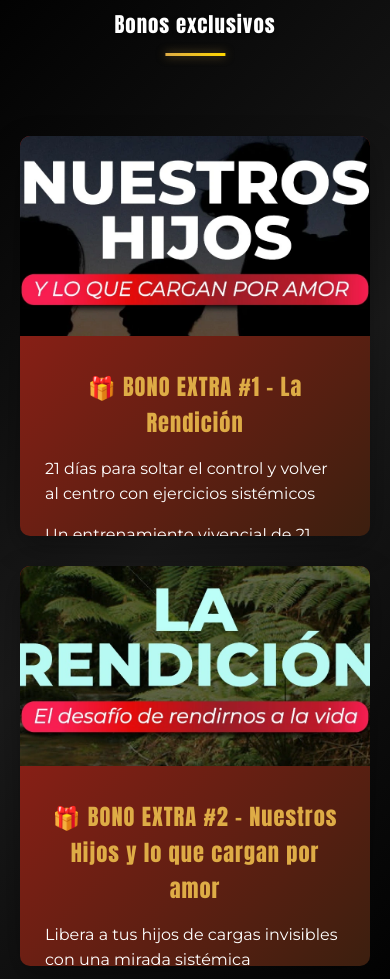
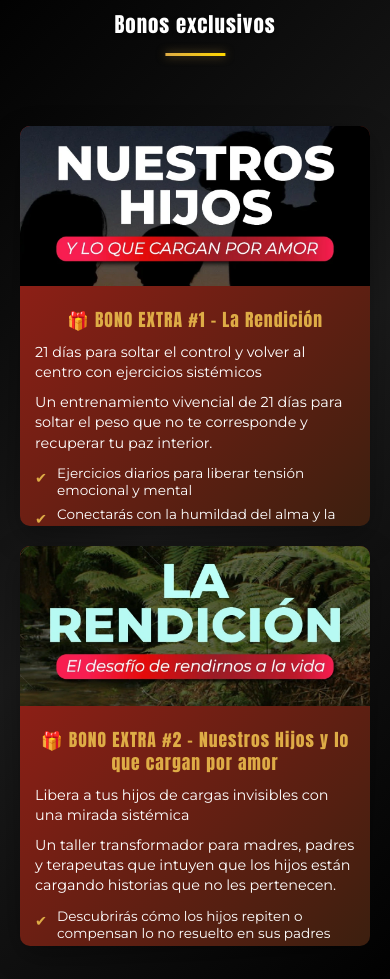
Before and after one commit to Guille1133/RenzoGuillen, a plain HTML site: page pv/index.html in a window 390 px wide. Shown: the part 8600-9579 px from the top of the page. Drawn offline with nearby package versions, Linux system fonts and the light colour scheme; files whose address does not match are found by name.

Commit message:
Update index.html

```diff
--- a/pv/index.html
+++ b/pv/index.html
@@ -1182,13 +1182,48 @@
                 font-size: 1.3rem;
             }
 
-            /* Bonos responsive */
+            /* BONOS RESPONSIVE - CORRECCIÓN PARA MÓVIL */
             .bonuses-container {
                 flex-direction: column;
+                gap: 20px; /* Reducir gap en móvil */
+                margin: 30px 0; /* Reducir margen */
             }
 
             .bonus-item {
                 max-width: 100%;
+                margin: 0 auto; /* Centrar */
+            }
+
+            .bonus-image {
+                height: 180px; /* Reducir altura en móvil */
+            }
+
+            .bonus-content {
+                padding: 20px; /* Reducir padding */
+            }
+
+            .bonus-title {
+                font-size: 1.2rem; /* Reducir tamaño del título */
+                margin-bottom: 12px;
+            }
+
+            .bonus-description {
+                font-size: 0.95rem; /* Reducir tamaño del texto */
+                line-height: 1.5; /* Mejorar espaciado de líneas */
+                margin-bottom: 12px;
+            }
+
+            .bonus-features {
+                margin: 15px 0; /* Reducir margen */
+            }
+
+            .bonus-feature {
+                margin-bottom: 8px; /* Reducir espacio entre elementos */
+            }
+
+            .bonus-feature-text {
+                font-size: 0.9rem; /* Reducir tamaño del texto de características */
+                line-height: 1.4; /* Mejorar legibilidad */
             }
 
             /* Footer responsive */
@@ -1303,6 +1338,49 @@
 
             .module-text h3 {
                 font-size: 1.2rem;
+            }
+
+            /* BONOS PARA MÓVILES PEQUEÑOS - AJUSTES ADICIONALES */
+            .bonus-item {
+                margin: 0; /* Sin margen */
+            }
+
+            .bonus-image {
+                height: 160px; /* Aún más pequeño para móviles muy pequeños */
+            }
+
+            .bonus-content {
+                padding: 15px; /* Padding más pequeño */
+            }
+
+            .bonus-title {
+                font-size: 1.1rem; /* Título más pequeño */
+                margin-bottom: 10px;
+                line-height: 1.3; /* Mejor espaciado */
+            }
+
+            .bonus-description {
+                font-size: 0.9rem; /* Texto más pequeño */
+                line-height: 1.4;
+                margin-bottom: 10px;
+            }
+
+            .bonus-features {
+                margin: 12px 0;
+            }
+
+            .bonus-feature {
+                margin-bottom: 6px; /* Menos espacio entre elementos */
+            }
+
+            .bonus-feature-text {
+                font-size: 0.85rem; /* Texto aún más pequeño para móviles pequeños */
+                line-height: 1.3;
+            }
+
+            .bonus-feature .icon {
+                font-size: 0.9rem; /* Iconos más pequeños */
+                margin-top: 2px; /* Mejor alineación */
             }
         }
 
```
